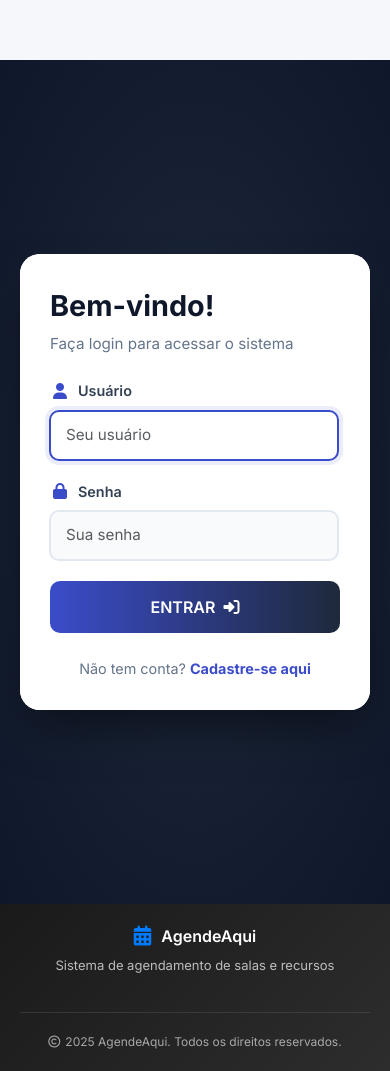
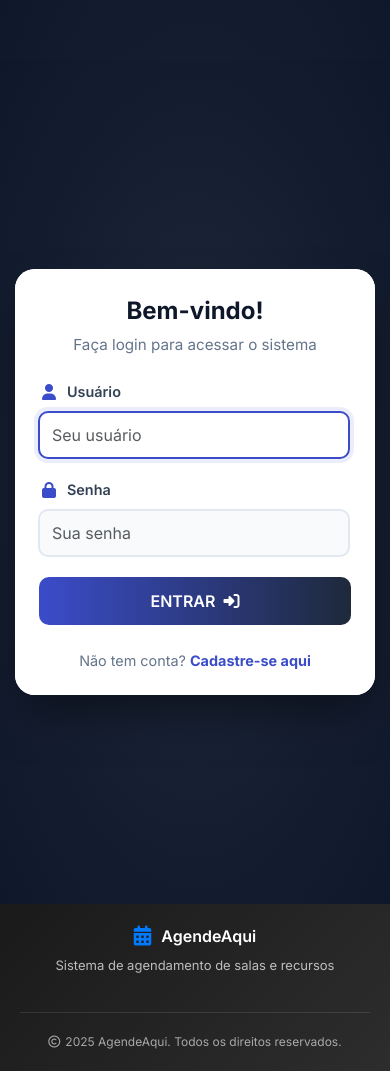
Before and after one commit to Victorkaue333/DJANGO-AgendeAqui, a Django app: page / in a window 390 px wide. Run offline with Django 5.2, Linux system fonts and the light colour scheme.

Commit message:
Update VK
Adicionado responsividade para todos os tamanhos de telas nas telas login e cadastro

```diff
--- a/administracao/administracao/templates/cadastro.html
+++ b/administracao/administracao/templates/cadastro.html
@@ -4,6 +4,12 @@
 
 {% block content %}
 <style>
+    body {
+    /* Garante que o fundo do corpo da página seja igual ao fundo do login */
+    background: radial-gradient(ellipse at center, #1e293b 0%, #0f172a 100%) !important;
+    margin: 0;
+    padding: 0;
+}
     /* --- Layout Principal --- */
     .cadastro-main {
         min-height: 100vh;
--- a/administracao/administracao/templates/login.html
+++ b/administracao/administracao/templates/login.html
@@ -4,9 +4,21 @@
 
 {% block content %}
 <style>
+
+    body {
+    /* Garante que o fundo do corpo da página seja igual ao fundo do login */
+    background: radial-gradient(ellipse at center, #1e293b 0%, #0f172a 100%) !important;
+    margin: 0;
+    padding: 0;
+}
+    /* --- Reset Básico para garantir medidas corretas --- */
+    * { box-sizing: border-box; }
+
     /* --- Layout Principal --- */
     .login-main {
-        min-height: 100vh;
+        min-height: 100vh; /* Garante altura total */
+        /* Suporte para altura dinâmica em browsers mobile modernos */
+        min-height: 100dvh;
         width: 100%;
         display: flex;
         align-items: center;
@@ -17,8 +29,9 @@
 
     .login-card {
         display: flex;
-        width: 800px;
-        min-height: 500px;
+        width: 100%;
+        max-width: 900px; /* Largura máxima para Desktop */
+        min-height: 550px;
         border-radius: 20px;
         box-shadow: 0 25px 50px -12px rgba(0, 0, 0, 0.5);
         overflow: hidden;
@@ -38,7 +51,7 @@
         40%, 60% { transform: translateX(4px); }
     }
 
-    /* --- Lado Esquerdo (Azul) --- */
+    /* --- Lado Esquerdo (Azul - Branding) --- */
     .login-left {
         background: linear-gradient(135deg, #3b4cca 0%, #1e293b 100%);
         color: #fff;
@@ -48,6 +61,7 @@
         flex-direction: column;
         justify-content: center;
         position: relative;
+        transition: all 0.3s ease;
     }
 
     .login-left::before {
@@ -98,7 +112,7 @@
     .welcome-text { font-size: 1.8rem; font-weight: 700; color: #0f172a; margin-bottom: 5px; }
     .subtitle-text { color: #64748b; font-size: 0.95rem; margin-bottom: 25px; }
 
-    /* --- Inputs e Labels (ATUALIZADO) --- */
+    /* --- Inputs e Labels --- */
     .input-group {
         margin-bottom: 20px;
         display: flex;
@@ -107,7 +121,6 @@
         width: 100%;
     }
 
-    /* Container para Ícone + Texto do Label */
     .label-with-icon {
         display: flex;
         align-items: center;
@@ -130,7 +143,6 @@
         position: relative;
     }
 
-    /* Input limpo sem padding extra na esquerda */
     .input-wrapper input {
         width: 100%;
         padding: 12px 15px;
@@ -140,7 +152,6 @@
         background: #f8fafc;
         color: #0f172a;
         transition: all 0.3s ease;
-        box-sizing: border-box;
     }
 
     .input-wrapper input:focus {
@@ -199,11 +210,62 @@
         to { opacity: 1; transform: translateY(0); }
     }
 
-    /* Mobile */
-    @media (max-width: 900px) {
-        .login-card { flex-direction: column; width: 100%; max-width: 400px; min-height: auto; }
-        .login-left { display: none; }
-        .login-right { width: 100%; padding: 30px; }
+    /* =========================================
+       RESPONSIVIDADE (MEDIA QUERIES)
+       ========================================= */
+
+    /* Tablets e Telas Médias (max-width: 1024px) */
+    @media (max-width: 1024px) {
+        .login-card {
+            max-width: 90%; /* Ocupa mais espaço lateral */
+            min-height: auto;
+        }
+        .login-left, .login-right {
+            padding: 2rem; /* Reduz o padding interno */
+        }
+        .system-title { font-size: 1.6rem; }
+        .icon-brand { font-size: 2.5rem; }
+    }
+
+    /* Mobile - Layout em Coluna (max-width: 768px) */
+    @media (max-width: 768px) {
+        .login-card {
+            flex-direction: column; /* Empilha os elementos */
+            width: 100%;
+            max-width: 450px; /* Limita largura no mobile para ficar bonito */
+        }
+
+        /* Esconde o lado esquerdo no mobile para focar no login */
+        .login-left {
+            display: none;
+        }
+
+        .login-right {
+            width: 100%;
+            padding: 2.5rem;
+        }
+
+        .welcome-text { text-align: center; font-size: 1.6rem; }
+        .subtitle-text { text-align: center; }
+    }
+
+    /* Celulares Pequenos (max-width: 480px) */
+    @media (max-width: 480px) {
+        .login-main { padding: 15px; }
+
+        .login-right {
+            padding: 1.5rem;
+        }
+
+        .welcome-text { font-size: 1.5rem; }
+
+        /* Ajuste de input para evitar zoom no iPhone */
+        .input-wrapper input {
+            font-size: 16px;
+            padding: 10px 12px;
+        }
+
+        .btn-submit { padding: 12px; }
     }
 </style>
 
```
